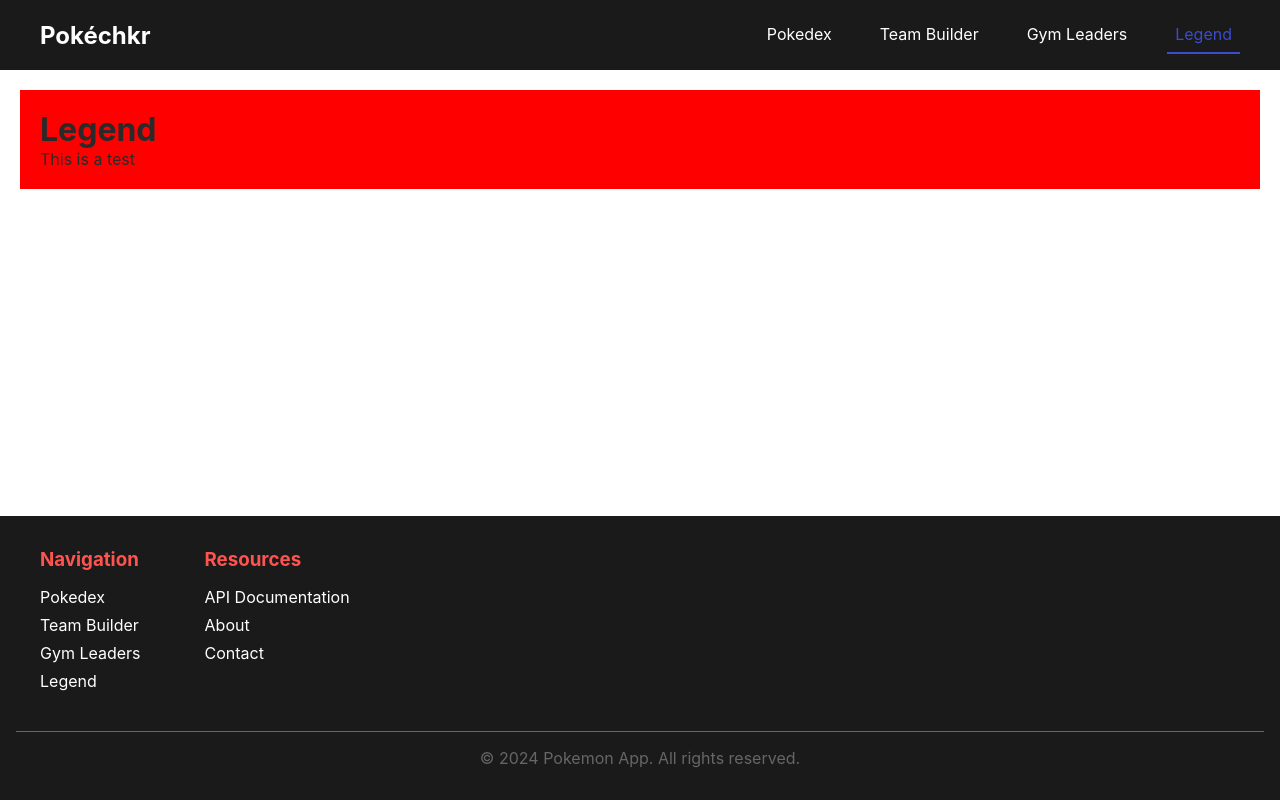
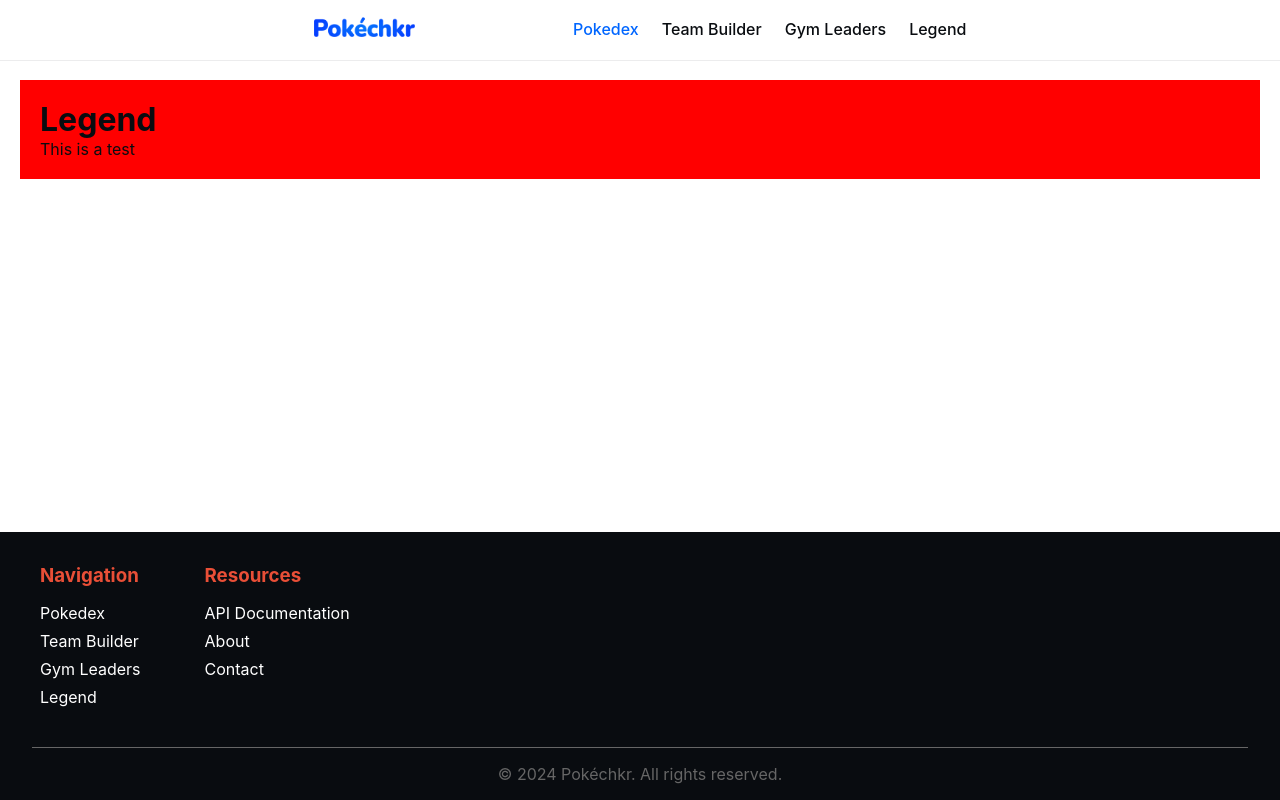
Before and after one commit to franciscoreyes9/Pokechkr, a React (Create React App) app: page /legend in a window 1280 px wide. Built offline with nearby package versions, Linux system fonts and the light colour scheme.

Commit message:
Fixed some styles.
Signed-off-by: Francisco Reyes <francisco.reyes@itsrizzoli.it>

```diff
--- a/public/index.html
+++ b/public/index.html
@@ -24,7 +24,7 @@
       work correctly both with client-side routing and a non-root public URL.
       Learn how to configure a non-root public URL by running `npm run build`.
     -->
-    <title>React App</title>
+    <title>Pokéchkr</title>
   </head>
   <body>
     <noscript>You need to enable JavaScript to run this app.</noscript>
--- a/src/components/Footer.js
+++ b/src/components/Footer.js
@@ -23,7 +23,7 @@ const Footer = () => {
                 </div>
             </div>
             <div className="footer__copyright">
-                © 2024 Pokemon App. All rights reserved.
+                © 2024 Pokéchkr. All rights reserved.
             </div>
         </footer>
     );
--- a/src/components/Navbar.js
+++ b/src/components/Navbar.js
@@ -1,26 +1,37 @@
 import { NavLink } from 'react-router-dom';
+import logo from '../assets/images/logo.png';
+
 
 const Navbar = () => {
     return (
         <nav className="navbar">
             <div className="navbar__container">
-                <NavLink to="/" className="navbar__logo">
-                    Pokéchkr
+                <NavLink to="/" className="navbar__link">
+                    <img src={logo} alt="Logo"/>
                 </NavLink>
-                <div className="navbar__nav">
-                    <NavLink to="/pokedex" className="navbar__link">
+
+                <ul className="navbar__nav">
+                    <li>
+                        <NavLink to="/pokedex" className="navbar__link navbar__link--pokedex">
                             Pokedex
                         </NavLink>
+                    </li>
+                    <li>
                         <NavLink to="/team-builder" className="navbar__link">
                             Team Builder
                         </NavLink>
+                    </li>
+                    <li className="navbar__gymleaders">
                         <NavLink to="/gym-leaders" className="navbar__link">
                             Gym Leaders
                         </NavLink>
+                    </li>
+                    <li>
                         <NavLink to="/legend" className="navbar__link">
                             Legend
                         </NavLink>
-                </div>
+                    </li>
+                </ul>
             </div>
         </nav>
     );
--- a/src/styles/_variables.scss
+++ b/src/styles/_variables.scss
@@ -1,8 +1,8 @@
 // Color Palette
-$red-500: #FF5350;
-$blue-500: #3B4CCA;
-$yellow-500: #FFDE00;
-$gray-900: #1A1A1A;
+$red-500: #E94F37;
+$blue-500: #0066FF;
+$yellow-500: #FFD200;
+$gray-900: #090C10;
 $gray-800: #2A2A2A;
 $gray-600: #666666;
 $white: #FFFFFF;
@@ -16,7 +16,7 @@ $warning: $yellow-500;
 $success: $blue-500;
 
 // Text Colors
-$text-primary: $gray-800;
+$text-primary: $gray-900;
 $text-secondary: $gray-600;
 
 // Background Colors
--- a/src/styles/components/_footer.scss
+++ b/src/styles/components/_footer.scss
@@ -1,7 +1,7 @@
 .footer {
   background-color: $primary;
   color: $navbar-text;
-  padding: 2rem 1rem;
+  padding: 2rem 2rem 1rem;
   margin-top: auto;
 
   &__container {
--- a/src/styles/components/_navbar.scss
+++ b/src/styles/components/_navbar.scss
@@ -1,45 +1,66 @@
 .navbar {
-  background-color: $navbar-bg;
-  padding: 1rem;
-  box-shadow: 0 2px 4px rgba($gray-900, 0.1);
+  background-color: $white;
+  position: sticky;
+  top: 0;
+  z-index: 1000;
+  height: 60px;
+  box-shadow: rgba($gray-900, 0.075) 0 1px;
 
   &__container {
     display: flex;
     justify-content: space-between;
     align-items: center;
-    max-width: 1200px;
-    margin: 0 auto;
+    padding-left: 24%;
+    padding-right: 24%;
+    height: 100%;
+    text-align: center;
   }
 
-  &__logo {
-    color: $navbar-text;
-    font-size: 1.5rem;
-    font-weight: bold;
+  &__nav {
+    list-style-type: none;
+    margin: 0;
+    padding: 0;
+    display: flex;
+    align-items: center;
+    gap: 0.8vw;
+  }
+
+  &__link {
+    display: flex;
+    align-items: center;
     text-decoration: none;
+    font-weight: 550;
+    padding: {
+      left: 0.5vw;
+      right: 0.5vw;
+      bottom: 2px;
+    }
+    transition: 0.1s ease-in;
+    color: $gray-900;
 
     &:hover {
-      color: $accent;
+      opacity: 0.6;
+    }
+
+    img {
+      display: block;
+      height: 1.2rem;
+      margin-bottom: 0.5vh;
     }
   }
 
-  &__nav {
-    display: flex;
-    gap: 2rem;
+  &__link--pokedex {
+    color: $blue-500;
   }
 
-  &__link {
-    color: $navbar-text;
-    text-decoration: none;
-    padding: 0.5rem;
-    transition: color 0.3s ease;
+  &__gymleaders {
+    display: flex;
+    align-items: center;
+    gap: 3px;
 
-    &:hover {
-      color: $secondary;
-    }
-
-    &.active {
-      color: $accent;
-      border-bottom: 2px solid $accent;
+    .btn-new {
+      margin-left: 8px;
+      cursor: pointer;
     }
   }
 }
```
Also changed, not shown: src/assets/images/logo.png (added), 1 other file (tests, documents, lock files or other folders). Lines whose indentation alone changed are shown as unchanged.
